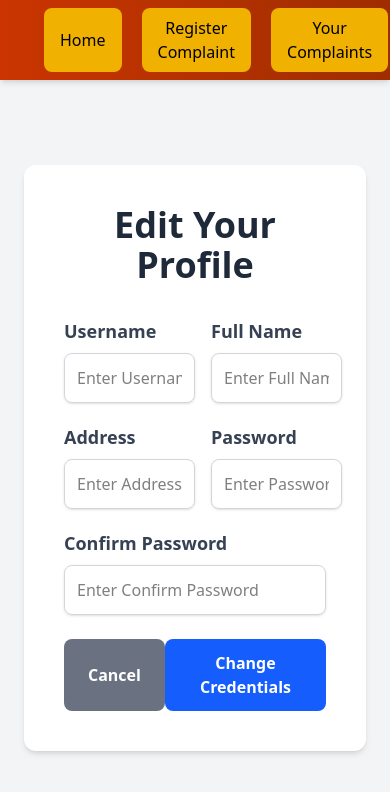
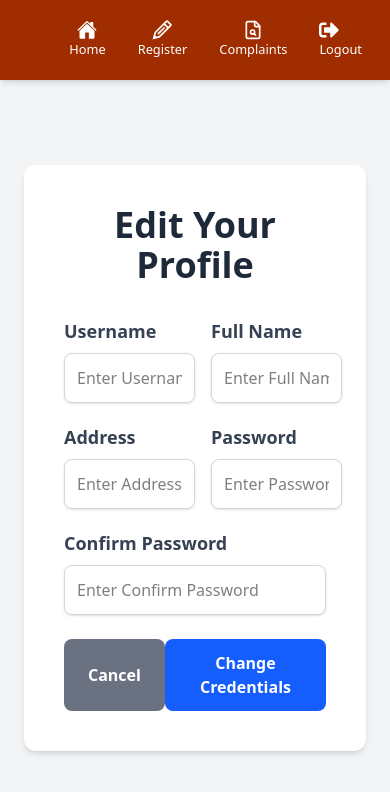
Before and after one commit to sudip-dhakal/CPMS, a React (Vite) app: page /edit in a window 390 px wide. Shown: the top 792 px of the page. Built offline with nearby package versions, Linux system fonts and the light colour scheme; data requests are answered from the project's data file.

Commit message:
added some responsiveness

```diff
--- a/db.json
+++ b/db.json
@@ -24,7 +24,7 @@
           "id": 3728733
         },
         {
-          "flag": true,
+          "flag": false,
           "replyText": "",
           "complainText": "NIice, Hi there",
           "complainDate": "2025-02-18",
@@ -32,7 +32,7 @@
           "id": 22970
         },
         {
-          "flag": true,
+          "flag": false,
           "replyText": "",
           "complainText": "lorem100\n",
           "complainDate": "2025-02-17",
@@ -40,9 +40,7 @@
           "id": 5463
         }
       ],
-      "id": "50b6",
-      "confirmPassword": "password",
-      "": "e"
+      "id": "50b6"
     },
     {
       "fullName": "Sudip Bro",
@@ -158,7 +156,7 @@
           "id": 3728737
         },
         {
-          "flag": false,
+          "flag": true,
           "replyText": "The water supply issue has been resolved.",
           "complainText": "Water supply is back to normal now.",
           "complainDate": "2023-06-25",
@@ -177,7 +175,7 @@
       "role": "user",
       "reply": [
         {
-          "flag": true,
+          "flag": false,
           "replyText": "",
           "complainText": "",
           "replyDate": "",
@@ -195,6 +193,7 @@
       "role": "user",
       "reply": [
         {
+          "flag": false,
           "replyText": "",
           "complainText": "",
           "replyDate": "",
@@ -211,6 +210,7 @@
       "role": "user",
       "reply": [
         {
+          "flag": false,
           "replyText": "",
           "complainText": "",
           "replyDate": "",
@@ -227,6 +227,7 @@
       "role": "user",
       "reply": [
         {
+          "flag": true,
           "replyText": "Not yet",
           "complainText": "Toast feedback one",
           "complainDate": "2025-03-11",
--- a/package.json
+++ b/package.json
@@ -4,8 +4,8 @@
   "version": "0.0.0",
   "type": "module",
   "scripts": {
-    "dev": "vite",
-    "server": "json-server --watch db.json --port 3031",
+    "dev": "vite --host",
+    "server": "json-server --watch db.json --port 3031 ",
     "build": "vite build",
     "lint": "eslint .",
     "preview": "vite preview"
--- a/src/Components/Authentication/Login.jsx
+++ b/src/Components/Authentication/Login.jsx
@@ -77,9 +77,9 @@ const Login = () => {
 
   return (
     <div className="flex items-center justify-center min-h-screen bg-gray-100 p-4">
-      <div className="bg-white shadow-lg rounded-lg overflow-hidden w-full max-w-4xl flex">
-        <div className="w-1/2 bg-blue-500 text-white flex flex-col justify-center items-center p-8">
-          <h1 className="text-4xl font-bold text-center mb-4">
+      <div className="bg-white shadow-lg rounded-lg overflow-hidden w-full max-w-4xl flex flex-col  md:flex-row">
+        <div className="md:w-1/2 bg-blue-500 text-white flex flex-col justify-center items-center p-8">
+          <h1 className="text-3xl md:text-4xl font-bold text-center mb-4">
             Complaint Management System
           </h1>
           <p className="text-lg text-center">
@@ -87,11 +87,13 @@ const Login = () => {
           </p>
           <p className="text-lg text-center">BE SAFE AND BE HAPPY !!!</p>
         </div>
-        <div className="w-1/2 p-8">
+
+        <div className="md:w-1/2 p-8 w-full">
           <h2 className="text-2xl font-semibold text-center mb-6 text-gray-700">
             Login
           </h2>
-          <p className="text-center font-bold text-red-600 ">{errorMessage}</p>
+          <p className="text-center font-bold text-red-600">{errorMessage}</p>
+
           <form className="space-y-4">
             <div>
               <label className="block text-gray-700 font-medium mb-1">
@@ -156,10 +158,12 @@ const Login = () => {
               Login
             </button>
           </form>
+
           <div className="mt-4 text-center">
             <p className="text-gray-700">
               Don't have an account?
               <Link to="/signup" className="text-blue-500 hover:underline">
+                {" "}
                 Register
               </Link>
             </p>
--- a/src/Components/Reusable/Navbar.jsx
+++ b/src/Components/Reusable/Navbar.jsx
@@ -4,6 +4,9 @@ import { useNavigate } from "react-router-dom";
 import user from "../../context/userContext";
 import { FaUserEdit, FaSignOutAlt } from "react-icons/fa";
 import { toast } from "react-toastify";
+import { IoHome } from "react-icons/io5";
+import { GrEdit } from "react-icons/gr";
+import { LuFileSearch2 } from "react-icons/lu";
 
 const Navbar = () => {
   const { selected, setSelected } = useContext(user);
@@ -12,38 +15,54 @@ const Navbar = () => {
 
   return (
     <>
-      <div className="w-full h-[5rem] bg-gradient-to-r from-orange-700 to-orange-800 text-white shadow-md p-3 flex justify-between items-center fixed top-0 left-0 z-50">
+      <div className="w-full h-[5rem] bg-orange-800 text-white shadow-md p-3 flex justify-between items-center fixed top-0 left-0 z-50">
         <h1
-          className="ml-4 text-2xl font-semibold cursor-pointer hover:bg-yellow-400 p-2 hover:text-black transition duration-500 ease-in-out hover:rounded-md"
+          className="ml-4 text-2xl md:text-xl sm:text-xl font-semibold cursor-pointer hover:bg-yellow-400 p-2 hover:text-black transition duration-500 ease-in-out hover:rounded-md"
           onClick={() => navigate("/edit")}
         >
           {selected.fullName}
         </h1>
-        <div className="mr-4 flex space-x-5">
+        <div className="lg:mr-4 md:mr-2 flex lg:space-x-5">
           <button
-            className="bg-yellow-500 text-black py-2 px-4 rounded-lg font-medium hover:bg-yellow-400 cursor-pointer"
+            className="lg:bg-yellow-500 text-black py-2 px-4 md:py-1 md:px-2 rounded-lg md:font-sm hover:bg-yellow-400 cursor-pointer"
             onClick={() => navigate("/home")}
           >
-            Home
+            <span className="text-center lg:hidden">
+              <span className="flex flex-col items-center">
+                <IoHome color="white" size={20} />
+                <p className="p-0 text-white text-[0.8rem]">Home</p>
+              </span>
+            </span>
+            <span className="lg:inline hidden ">Home</span>
           </button>
+
           <button
-            className="bg-yellow-500 text-black py-2 px-4 rounded-lg font-medium hover:bg-yellow-400 cursor-pointer"
+            className="lg:bg-yellow-500 text-black py-2 px-4 rounded-lg font-medium hover:bg-yellow-400 cursor-pointer"
             onClick={() => {
               setShowRegister(true);
               window.scrollTo({ top: 0, behavior: "smooth" });
             }}
           >
-            Register Complaint
-          </button>
-          <button
-            className="bg-yellow-500 text-black py-2 px-4 rounded-lg font-medium hover:bg-yellow-400 cursor-pointer"
-            onClick={() => navigate("/complaints")}
-          >
-            Your Complaints
+            <span className="text-center lg:hidden flex flex-col items-center">
+              <GrEdit color="white" size={20} />
+              <p className="p-0 text-white text-[0.8rem]">Register</p>
+            </span>
+            <span className="lg:inline hidden ">Register Complaints</span>
           </button>
 
           <button
-            className="bg-red-600 cursor-pointer text-white py-2 px-4 rounded-lg font-medium flex items-center gap-2 hover:bg-red-500"
+            className="lg:bg-yellow-500 text-black py-2 px-4 rounded-lg  hover:bg-yellow-400 cursor-pointer"
+            onClick={() => navigate("/complaints")}
+          >
+            <span className="text-center flex flex-col items-center lg:hidden">
+              <LuFileSearch2 color="white" size={20} />
+              <p className="p-0 text-white text-[0.8rem]">Complaints</p>
+            </span>
+            <span className="lg:inline hidden ">Your Complaints</span>
+          </button>
+
+          <button
+            className="lg:bg-red-600 cursor-pointer text-white py-2 px-4 rounded-lg flex items-center gap-2 hover:bg-red-500"
             onClick={() => {
               setSelected({});
               localStorage.removeItem("user");
@@ -52,8 +71,11 @@ const Navbar = () => {
               navigate("/");
             }}
           >
-            <FaSignOutAlt />
-            Logout
+            <span className="text-center lg:hidden flex flex-col ">
+              <FaSignOutAlt color="white" size={20} />
+              <p className="p-0 text-[0.8rem] text-white">Logout</p>
+            </span>
+            <span className="lg:inline hidden ">Logout</span>
           </button>
         </div>
       </div>
--- a/src/Components/Reusable/Notes.jsx
+++ b/src/Components/Reusable/Notes.jsx
@@ -11,7 +11,7 @@ const Notes = () => {
     <div className="flex flex-col items-center w-full min-h-screen p-6">
       {!adminData || adminData.length === 0 ? (
         <div className="px-6 py-4 bg-gray-800 text-white text-center rounded-md shadow-md">
-          <p className="italic text-lg">No releases made by admin yet.</p>
+          <p className="italic text-lg ">No releases made by admin yet.</p>
         </div>
       ) : (
         <div className="w-full max-w-3xl">
@@ -22,7 +22,7 @@ const Notes = () => {
                 setDescription(item);
                 setShowDescription(true);
               }}
-              className="bg-[#2C3E50] min-h-full hover:bg-amber-900 transition-all duration-300 ease-in-out cursor-pointer text-white p-5 mb-4 rounded-lg shadow-lg"
+              className="bg-[#2C3E50] min-h-full hover:bg-amber-900 transition-all duration-300 ease-in-out cursor-pointer text-white p-5 mb-4 rounded-lg shadow-lg md:text-[0.8rem] sm:text-[0.8rem]"
             >
               <div className="flex justify-between items-center">
                 <p className="text-xl font-semibold">{item.releaseNoteTitle}</p>
--- a/src/User/Home.jsx
+++ b/src/User/Home.jsx
@@ -4,7 +4,6 @@ import Notes from "../Components/Reusable/Notes";
 import user from "../context/userContext";
 
 const Home = () => {
-  // const { selected } = useContext(user);
   return (
     <>
       <div className="bg-[#cad2c5] w-screen h-full ">
```
Also changed, not shown: src/Admin/Replies.jsx (+43 -15 lines).
